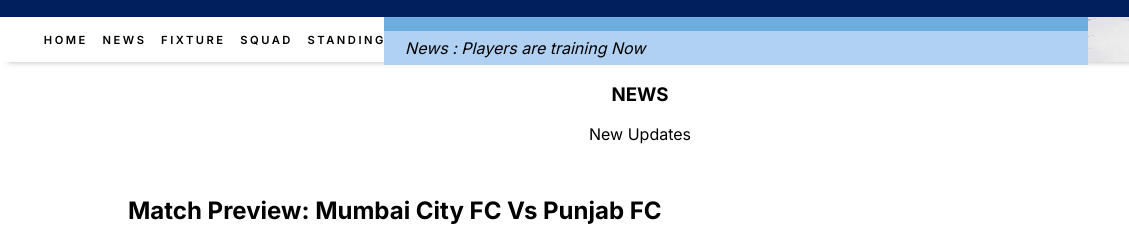
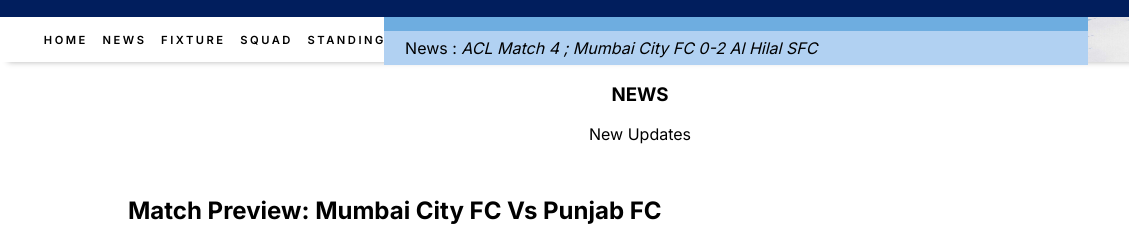
Before and after one commit to anfasdx/MCFC-Site, a plain HTML site: page news.html in a window 1280 px wide. Shown: the top 242 px of the page, 0-1129 px from the left. Drawn offline with nearby package versions, Linux system fonts and the light colour scheme.

Commit message:
Update news.html news

```diff
--- a/news.html
+++ b/news.html
@@ -156,7 +156,7 @@
       <div class="hd2n">
         <div class="hdn1"></div>
         <div class="hdn2">
-          <div>News : Players are training Now</div>
+          <div><span>News :</span> ACL Match 4 ; Mumbai City FC 0-2 Al Hilal SFC</div>
         </div>
       </div>
       <div class="hd2menu">
```
